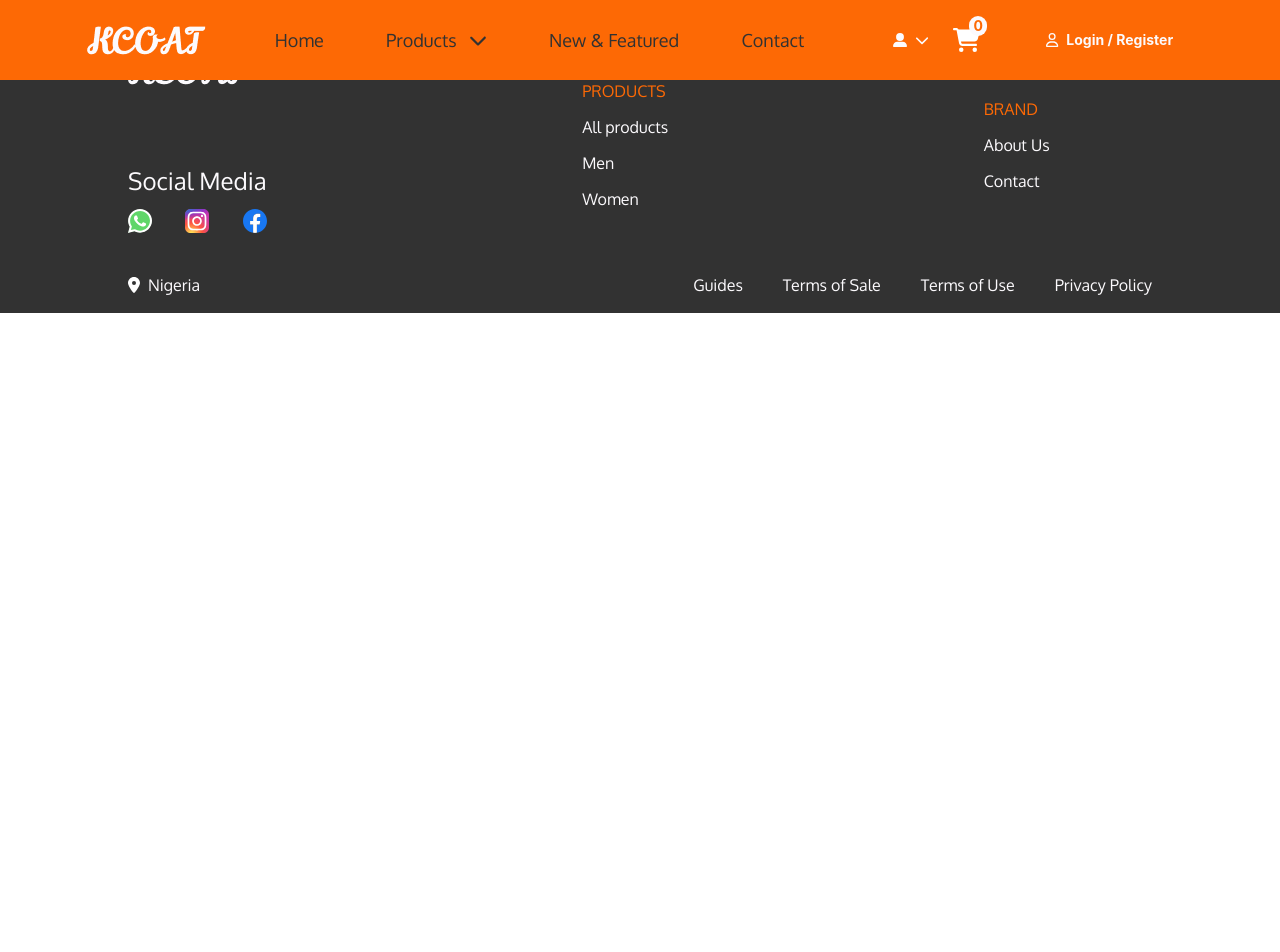
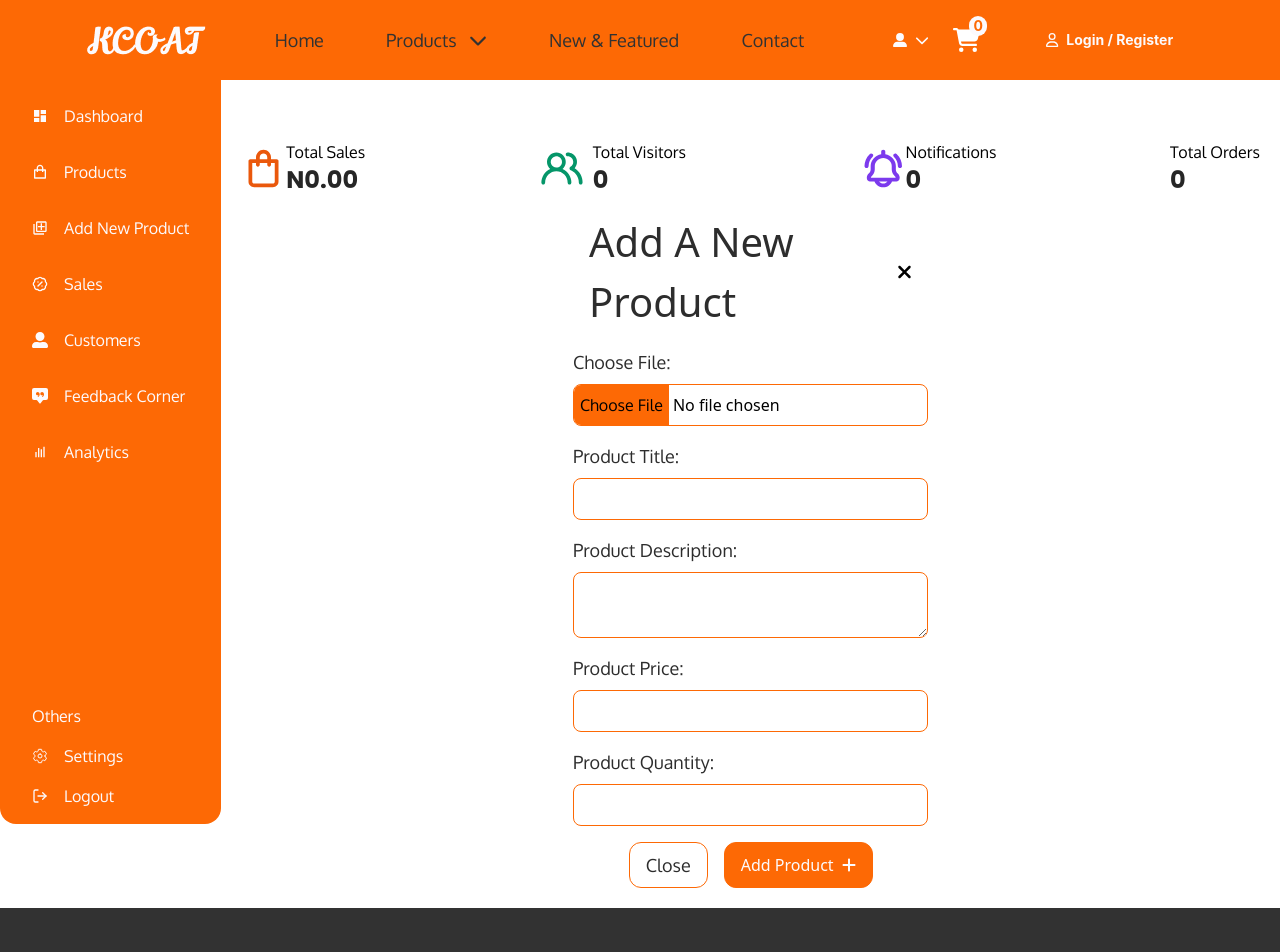
Before and after one commit to Kemi-Oluwadahunsi/KCOAT-Project, a React (Vite) app: page /add-product in a window 1280 px wide. Shown: the top 952 px of the page. Before the commit the page ends 800 px from the top, so only its background shows below. Built offline with nearby package versions, Linux system fonts and the light colour scheme; no server answers; a web font is replaced by a local one.

Commit message:
Add-Product-Page

```diff
--- a/src/App.jsx
+++ b/src/App.jsx
@@ -22,6 +22,7 @@ import CheckOut2 from "./components/Cart-Flow/CheckOut2";
 import NewFeatured from "./components/Products/NewFeatured";
 import AdminManagepage from "./components/Admin/AdminManagepage";
 import AdminLogin from "./components/Admin/AdminLogin";
+import AddProduct from "./components/Admin/AddProduct";
 import { useContext } from "react";
 import { ProductContext } from "../hooks/ProductContext";
 import ProductsPage from './components/Products/ProductsPage';
@@ -61,6 +62,7 @@ const { customerId, isLoggedIn } = useContext(ProductContext);
           <Route path="/new-featured" element={<NewFeatured />} />
           <Route path="/admin/*" element={<AdminManagepage />} />
           <Route path="/admin-login" element={<AdminLogin />} />
+          <Route path="/add-product" element={<AddProduct />} />
           <Route path="/all-products" element={<ProductsPage />} />
         </Routes>
       </BrowserRouter>
--- /dev/null
+++ b/src/components/Admin/AddProduct.jsx
@@ -0,0 +1,207 @@
+import React, { useState } from 'react';
+import { FontAwesomeIcon } from '@fortawesome/react-fontawesome';
+import { faTimes, faPlus } from '@fortawesome/free-solid-svg-icons';
+import axios from 'axios';
+import AdminSidebar from "./AdminSidebar";
+import users from '../../assets/u_users-alt.svg';
+import shopping from '../../assets/u_shopping-bag.svg';
+import bell from '../../assets/bell-active-outline.svg';
+
+const AddProduct = () => {
+  // State variables for forms
+  const [productName, setProductName] = useState('');
+  const [productDescription, setProductDescription] = useState('');
+  const [productPrice, setProductPrice] = useState('');
+  const [productQuantity, setProductQuantity] = useState('');
+  const [productImage, setProductImage] = useState(null);
+  const [isSubmitting, setIsSubmitting] = useState(false);
+  const [error, setError] = useState(null);
+  const [success, setSuccess] = useState(null);
+
+  // Form submission function
+  const handleFormSubmit = async (event) => {
+      event.preventDefault();
+
+      // FormData object
+      const formData = new FormData();
+      formData.append('name', productName);
+      formData.append('description', productDescription);
+      formData.append('price', productPrice);
+      formData.append('quantity', productQuantity);
+      formData.append('image', productImage);
+
+      try {
+          setIsSubmitting(true);
+
+          const response = await axios.post('/api/products', formData, {
+              headers: {
+                  'Content-Type': 'multipart/form-data',
+              },
+          });
+
+          if (response.status === 200) {
+              setSuccess('Product added successfully!');
+              // Clear form data
+              setProductName('');
+              setProductDescription('');
+              setProductPrice('');
+              setProductQuantity('');
+              setProductImage(null);
+          } else {
+              setError('Failed to add product. Please try again.');
+          }
+      } catch (error) {
+          setError('Failed to add product. Please try again.');
+          console.error(error);
+      } finally {
+          setIsSubmitting(false);
+      }
+  };
+
+  // Function to handle closing the form
+  const handleClose = () => {
+      console.log('Form closed');
+  };
+
+  return (
+      <div className="flex pt-[2rem]">
+          <AdminSidebar/>
+        <div className="flex-1 p-5">
+
+              {/* Add new product section */}
+              <div className="flex justify-between items-center mb-6">
+                  <h1 className="text-2xl font-bold text-categoryborder">Add a New Product</h1>
+                  <button onClick={handleClose}>
+                      <FontAwesomeIcon icon={faTimes} size="lg" />
+                  </button>
+              </div>
+
+        <div className="basis-[80%] pt-[2em] flex justify-between">
+          <div className="flex items-center">
+                <img src={shopping} alt="Total Sale" />
+            <div>
+                    <p className="font-oxygen">Total Sales</p>
+                    <p className="font-poppins font-bold text-2xl text-stats">N0.00</p>
+            </div>
+            </div>
+            <div className="flex items-center">
+                <img src={users} alt="Total Visitors" className="mr-2" />
+                <div>
+                          <p className="font-oxygen">Total Visitors</p>
+                          <p className="font-poppins font-bold text-2xl text-stats">0</p>
+                      </div>
+                  </div>
+
+                <div className="flex items-center">
+                    <img src={bell} alt="Notifications"/>
+                    <div>
+                        <p className="font-oxygen">Notifications</p>
+                        <p className="font-poppins font-bold text-2xl text-stats">0</p>
+                    </div>
+                </div>
+                <div className="flex items-center">
+                    <div>
+                        <p className="font-oxygen">Total Orders</p>
+                        <p className="font-poppins font-bold text-2xl text-stats">0</p>
+                    </div>
+                </div>
+            </div>
+
+
+          <div className='flex flex-col w-[60%] mx-auto px-[8rem]'>
+              <div className="inline-flex gap-[5em] p-[1em]">
+              <h1 className="text-[2.5rem] font-lso text-categoryborder">Add A New Product</h1>
+              <button onClick={handleClose} className="">
+                  <FontAwesomeIcon icon={faTimes} size="lg" />
+              </button>
+              </div>
+          {/* For success or error messages */}
+              {success && <div className="bg-border text-primary p-2 rounded-md">{success}</div>}
+              {error && <div className="bg-tertiary text-primary p-2 rounded-md">{error}</div>}
+
+          <form onSubmit={handleFormSubmit} className="space-y-4">
+              <div className="flex flex-col gap-2">
+                  <label className="text-categoryborder font-oxygen text-lg font-medium"
+                  >Choose File:</label>
+                  <input
+                      type="file"
+                      onChange={(e) => setProductImage(e.target.files[0])}
+                      className="border rounded-lg border-simple1 outline-simple1
+                      file:bg-simple1 file:border-none file:py-2  file:font-oxygen"
+                  />
+              </div>
+                  <div className="flex flex-col gap-2">
+                      <label className="text-categoryborder font-oxygen text-lg
+                      font-medium">Product Title:</label>
+                      <input
+                          type="text"
+                          value={productName}
+                          onChange={(e) => setProductName(e.target.value)}
+                          className="p-2 border rounded-lg border-simple1 outline-simple1"
+                          required
+                      />
+                  </div>
+
+
+          <div className="flex flex-col gap-2">
+              <label className="text-categoryborder font-oxygen text-lg font-medium">Product Description:</label>
+              <textarea
+                  value={productDescription}
+                  onChange={(e) => setProductDescription(e.target.value)}
+                  className="p-2 border rounded-lg border-simple1 outline-simple1"
+                  required
+              />
+          </div>
+
+          <div className="flex flex-col gap-2">
+              <label className="text-categoryborder font-oxygen text-lg font-medium"
+              >Product Price:</label>
+              <input
+                  type="number"
+                  value={productPrice}
+                  onChange={(e) => setProductPrice(parseFloat(e.target.value))}
+                  className="p-2 border rounded-lg border-simple1 outline-simple1"
+                  required
+              />
+          </div>
+
+          <div className="flex flex-col gap-2">
+              <label className="text-categoryborder font-oxygen text-lg font-medium"
+              >Product Quantity:</label>
+              <input
+                  type="number"
+                  value={productQuantity}
+                  onChange={(e) => setProductQuantity(parseFloat(e.target.value))}
+                  className="p-2 border rounded-lg border-simple1 outline-simple1"
+                  required
+              />
+          </div>
+
+          <div className="flex justify-center space-x-4">
+              <button
+                  type="button"
+                  onClick={handleClose}
+                  className="text-categoryborder font-oxygen text-lg border
+                  border-simple1 hover:scale-105 rounded-xl px-4 py-2 cursor-pointer"
+              >
+                  Close
+              </button>
+
+              <button
+                  type="submit"
+                  className={`px-4 py-2 border text-primary border-simple1
+                  bg-tertiary outline-simple1 rounded-xl`}
+                  disabled={isSubmitting}
+              >
+                  {isSubmitting ? 'Adding...' : 'Add Product'}
+                  <FontAwesomeIcon icon={faPlus} className="ml-2" />
+              </button>
+          </div>
+      </form>
+      </div>
+  </div>
+      </div>
+  );
+};
+
+export default AddProduct;
```
